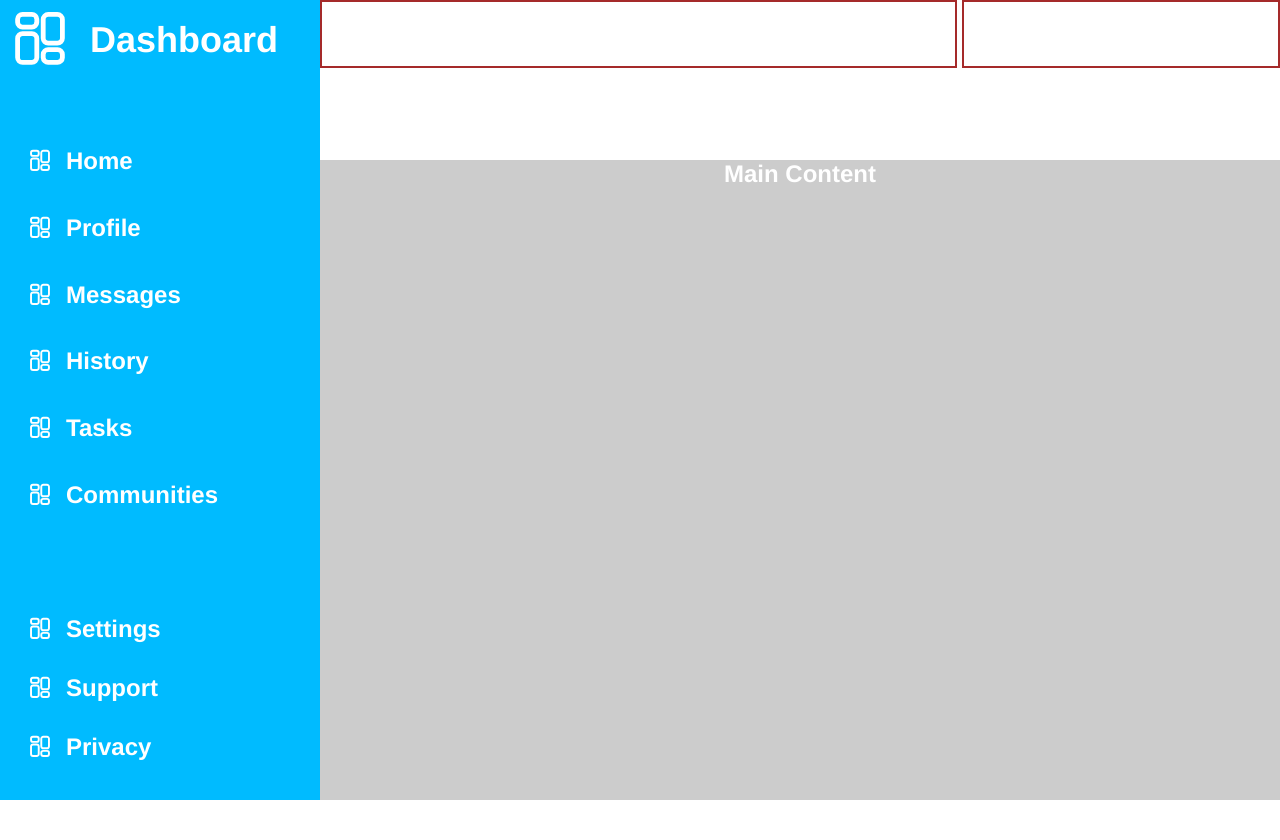
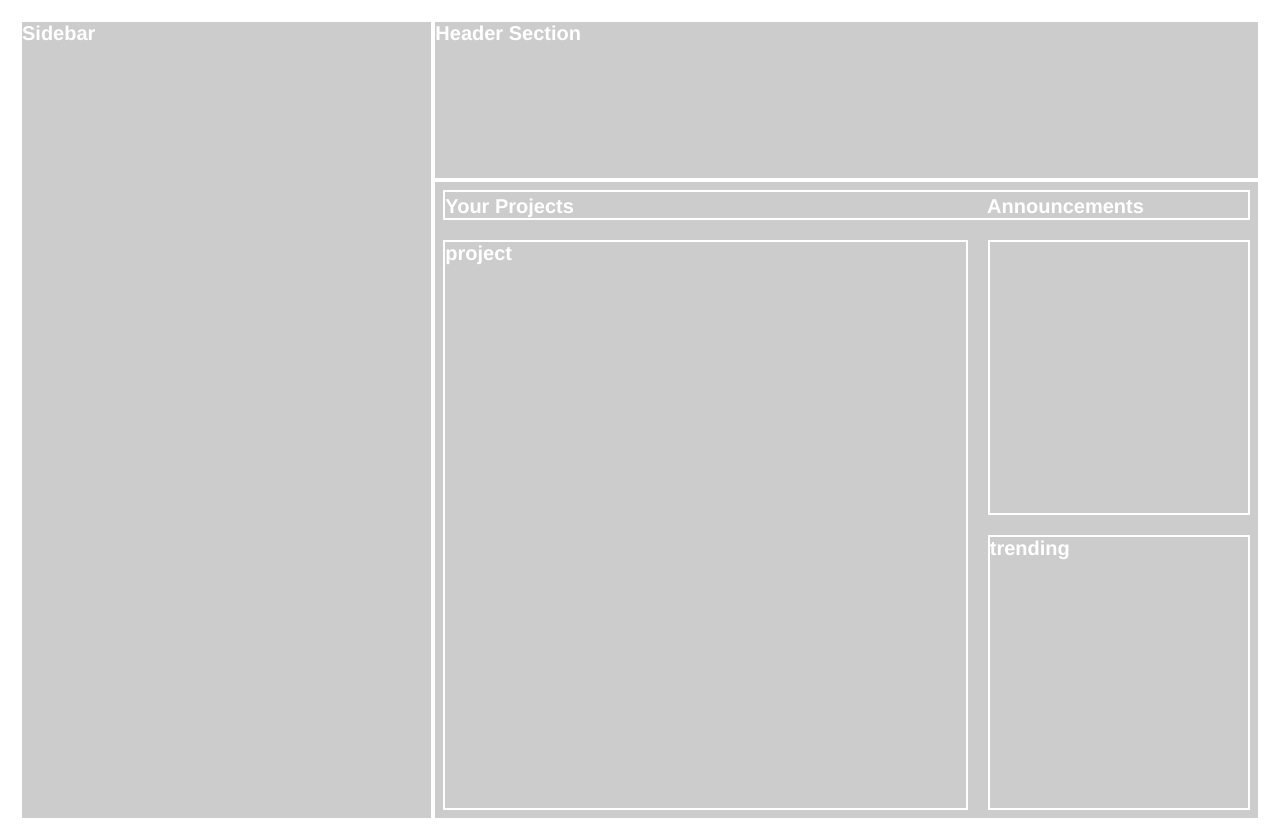
Before and after one commit to AbdulkarimMziya/odin_admin_dashboard, a plain HTML site: page index.html in a window 1280 px wide. Before the commit the page ends 800 px from the top, so only its background shows below. Drawn offline with Linux system fonts and the light colour scheme.

Commit message:
feat: structure main section with navbar, projects, announcements, and trending layout

```diff
--- a/index.html
+++ b/index.html
@@ -4,70 +4,38 @@
     <meta charset="UTF-8">
     <meta name="viewport" content="width=device-width, initial-scale=1.0">
     <link rel="stylesheet" href="./style.css" />
+    <link rel="stylesheet" href="./style1.css" />
     <title>Admin Dashboard</title>
 </head>
 <body>
     <div class="container">
 
-        <div class="header">
-            <div class="row-1">
-                <div class="search-bar">
+        <header class="item header">Header Section</header>
+        <aside class="item sidebar">Sidebar</aside>
 
+        <main class="item main">
+            <nav class="item navbar">
+                <p class="title">Your Projects</p>
+                <p class="title">Announcements</p>
+            </nav>
+            <div class="item projects">
+                project
+            </div>
+
+            <div class="item announce">
+                <!-- <div class="item card item-1">
+                    <p class="title">Announcement 1</p>
+                    <p>Lorem ipsum, dolor sit amet consectetur adipisicing elit. Voluptatem explicabo blanditiis minus quae impedit molestiae at laborum reprehenderit magni natus et sunt non.</p>
                 </div>
-                <div class="toolbar">
+                <div class="item card item-2">Card 2</div>
+                <div class="item card item-2">Card 3</div> -->
+            </div>
 
-                </div>
+            <div class="item trending">
+                trending
             </div>
-            <div class="row-2">Row 2</div>
-        </div>
-        <div class="sidebar">
-            <div class="logo flex">
-                <img src="./assets/dashboard-svgrepo-com.svg" alt="Logo">
-                <h2>Dashboard</h2>
-            </div>
-            <ul>
-                <li class="list-item flex">
-                    <img src="./assets/dashboard-svgrepo-com.svg" alt="Logo">
-                    Home
-                </li>
-                <li class="list-item flex">
-                    <img src="./assets/dashboard-svgrepo-com.svg" alt="Logo">
-                    Profile
-                </li>
-                <li class="list-item flex">
-                    <img src="./assets/dashboard-svgrepo-com.svg" alt="Logo">
-                    Messages
-                </li>
-                <li class="list-item flex">
-                    <img src="./assets/dashboard-svgrepo-com.svg" alt="Logo">
-                    History
-                </li>
-                <li class="list-item flex">
-                    <img src="./assets/dashboard-svgrepo-com.svg" alt="Logo">
-                    Tasks
-                </li>
-                <li class="list-item flex">
-                    <img src="./assets/dashboard-svgrepo-com.svg" alt="Logo">
-                    Communities
-                </li>
+        </main>
 
-            </ul>
-            <ul>
-                <li class="list-item flex">
-                    <img src="./assets/dashboard-svgrepo-com.svg" alt="Logo">
-                    Settings
-                </li>
-                <li class="list-item flex">
-                    <img src="./assets/dashboard-svgrepo-com.svg" alt="Logo">
-                    Support
-                </li>
-                <li class="list-item flex">
-                    <img src="./assets/dashboard-svgrepo-com.svg" alt="Logo">
-                    Privacy
-                </li>
-            </ul>
-        </div>
-        <div class="main-content">Main Content</div>
     </div>
 </body>
 </html>
--- a/style.css
+++ b/style.css
@@ -2,107 +2,39 @@
     margin: 0;
     padding: 0;
     list-style-type: none;
+    box-sizing: border-box;
 }
 
 .container {
-    font-size: 24px;
+    font-size: 20px;
     font-family: Helvetica;
     font-weight: bold;
     color: white;
 }
 
-.sidebar {
-    background-color:rgb(0, 187, 255);
-    font-weight: 600;
+.container > .item, main > .item, .announce > .item {
+    background-color: #ccc;
+    border: 2px solid;
 }
 
-.main-content {
-    background-color: #ccc;
+.card p {
+    color: black;
+    font-weight: normal;
+    font-size: 14px;
 }
 
-img {
-    max-width: 50%;
-    max-height: 100%;
+.announce .card {
+    background-color: #FFFFFF;
+    border-bottom: 2px solid black;
+
+    padding-bottom: 1em;
 }
 
-.list-item {
-    font-size: 1em;
-    cursor: pointer;
+.announce .card .title {
+    font-weight: 600;
+    margin-bottom: 2px;
 }
 
-.flex {
-    display: flex;
-    align-items: center;
-    justify-content: start;
-
-    gap: 10px;
+.announce .card p {
+    font-size: 10px;
 }
-
-
-
-
-.container {
-    display: grid;
-    grid-template: 1fr 4fr / 1fr 3fr;
-
-    height: 100vh;
-    text-align: center;
-}
-
-.header {
-    grid-column: 2 / 3;
-}
-
-.sidebar {
-    grid-row: 1 / 3;
-}
-
-.header {
-    display: grid;
-
-}
-
-/* .header > div {
-    border: 2px solid black;
-} */
-
-.header .row-1 {
-    display: grid;
-    grid-template-columns: 2fr 1fr;
-    gap: 5px;
-}
-
-.row-1 > div {
-    border: 2px solid brown;
-}
-
-.sidebar {
-    display: grid;
-    grid-template-rows: 5rem 0.8fr 0.4fr;
-    align-content: start;
-    gap: 1em;
-}
-
-/* .sidebar > * {
-    border: 3px solid seagreen;
-    border-radius: 5px;
-} */
-
-
-/* .logo > * {
-    border: 2px solid blue;
-    border-radius: 5px;
-} */
-
-.sidebar > ul {
-    display: grid;
-
-    padding: 1em;
-}
-
-/* .list-item {
-    border: 2px solid black;
-} */
-.sidebar .list-item img{
-   max-width: 2rem;
-}
--- /dev/null
+++ b/style1.css
@@ -0,0 +1,48 @@
+/* Layout Stylesheet */
+body {
+    padding: 20px;
+}
+.container {
+    display: grid;
+    grid-template-columns: minmax(200px,1fr) 2fr;
+    grid-template-rows: 1fr 4fr;
+
+    height: 100vh;
+}
+
+.container .sidebar {
+    grid-row: 1 / 3;
+}
+
+/* *** Main Section *** */
+.main {
+    display: grid;
+    grid-template-columns: 2fr 1fr;
+    grid-template-rows: 1.5em 1fr 1fr;
+    gap: 1em;
+
+    padding: 8px;
+}
+.main .navbar {
+    grid-column: 1 / 3;
+}
+.main .projects {
+    grid-row: 2 / 4;
+}
+
+/* *** Navbar Section *** */
+.navbar {
+    display: grid;
+    grid-template-columns: 2fr 1fr;
+    gap: 1em;
+    align-items: end;
+}
+
+/* *** Announcment Section *** */
+.announce {
+    display: grid;
+    grid-row: repeat(3, 1fr);
+    align-items: start;
+
+    padding: 8px 12px 8px;
+}
```
